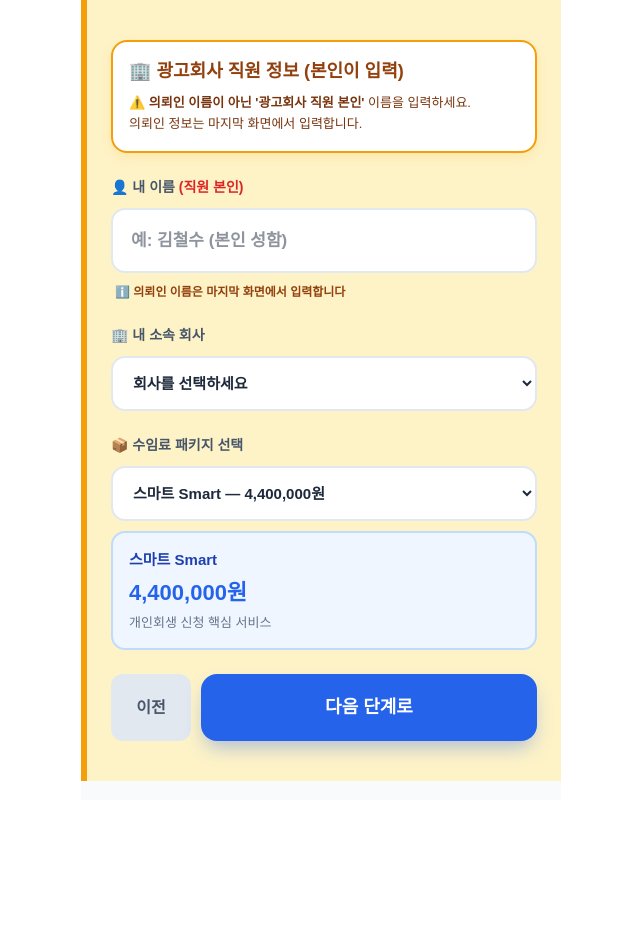
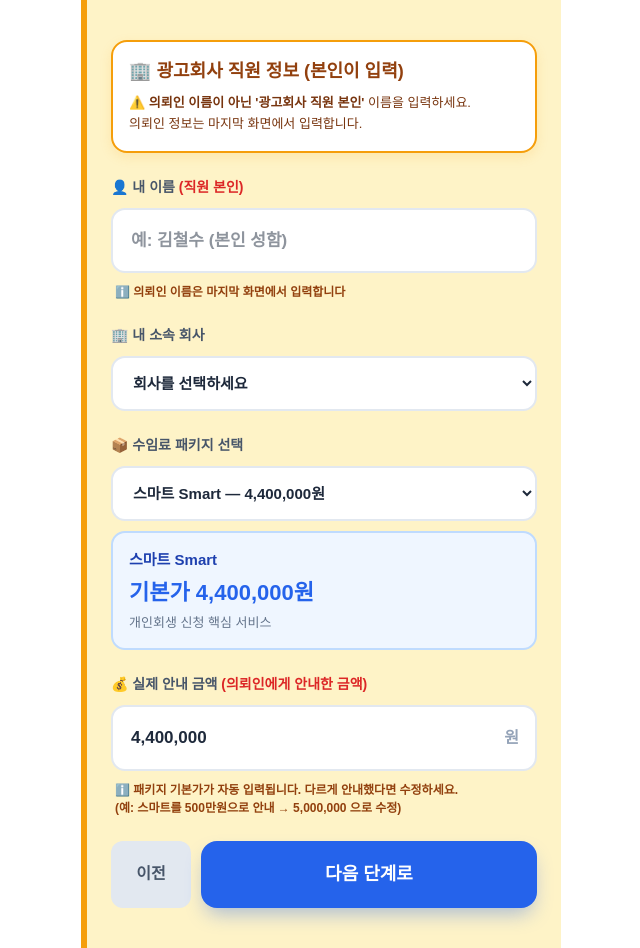
Before and after one commit to kbr-1118-droid/sero-law12, a React (Vite) app: page / in a window 1280 px wide. Both pictures are taken after a click on the button "무료 자가진단 시작하기". Shown: the whole page, without its empty margins (319-959 px from the left). Before the commit the page ends 800 px from the top, so only its background shows below. Built offline with nearby package versions, Linux system fonts and the light colour scheme.

Commit message:
Update App.tsx

```diff
--- a/src/App.tsx
+++ b/src/App.tsx
@@ -31,14 +31,14 @@ const formatPhone = (val: string): string => {
   return digits;
 };
 
-// ★ 신규: 주민번호 자동 포맷팅 (13자리 → 6자리-7자리)
+// 주민번호 자동 포맷팅 (13자리 → 6자리-7자리)
 const formatRRN = (val: string): string => {
   const digits = val.replace(/\D/g, '').slice(0, 13);
   if (digits.length <= 6) return digits;
   return digits.slice(0, 6) + '-' + digits.slice(6);
 };
 
-// ★ 신규: 주민번호 유효성 검사 (13자리 완성 여부)
+// 주민번호 유효성 검사 (13자리 완성 여부)
 const isValidRRN = (val: string): boolean => {
   const digits = val.replace(/\D/g, '');
   return digits.length === 13;
@@ -55,7 +55,7 @@ export default function App() {
   const [debt, setDebt]                 = useState('');
   const [contactName, setContactName]   = useState('');
   const [contactPhone, setContactPhone] = useState('');
-  const [contactRRN, setContactRRN]     = useState('');  // ★ 신규: 주민번호
+  const [contactRRN, setContactRRN]     = useState('');  // 주민번호
   const [callTime, setCallTime]         = useState('언제든 가능');
   const [attachedFile, setAttachedFile] = useState<File | null>(null);
   const [isDragging, setIsDragging]     = useState(false);
@@ -71,6 +71,8 @@ export default function App() {
   const [companyName, setCompanyName]       = useState('');
   const [teamName, setTeamName]             = useState('');
   const [selectedPackage, setSelectedPackage] = useState(PACKAGES[0]);
+  // ★ 신규: 실제 안내금액 (숫자만 저장). 패키지 기본가로 초기화
+  const [annaeAmount, setAnnaeAmount] = useState(PACKAGES[0].price.replace(/[^0-9]/g, ''));
 
   // 면책기간 + 특이사항
   const [exemptionStatus, setExemptionStatus] = useState('없음');
@@ -166,7 +168,7 @@ export default function App() {
       alert('성함과 연락처를 모두 입력해주세요.');
       return;
     }
-    // ★ 신규: 주민번호 필수 검증
+    // 주민번호 필수 검증
     if (!isValidRRN(contactRRN)) {
       alert('주민등록번호 13자리를 정확히 입력해주세요.');
       return;
@@ -206,7 +208,9 @@ export default function App() {
         "담당자":       managerName.trim(),
         "면책기간":     exemptionStatus,
         "광고특이사항": memo,
-        "주민번호":     contactRRN,    // ★ 신규
+        "주민번호":     contactRRN,
+        // ★ 신규: 실제 안내금액 (수정값, 없으면 패키지 기본가)
+        "안내금액":     annaeAmount ? (fmt(annaeAmount) + '원') : selectedPackage.price,
       };
 
       await fetch(SCRIPT_URL, {
@@ -229,7 +233,7 @@ export default function App() {
     setScreen('intro');
     setIncome(''); setDebt('');
     setContactName(''); setContactPhone('');
-    setContactRRN('');                        // ★ 신규
+    setContactRRN('');
     setManagerName(''); setCompanyName('');
     setTeamName('');
     setAttachedFile(null);
@@ -237,6 +241,7 @@ export default function App() {
     setHousingType(''); setDeposit('');
     setHousePrice(''); setMortgage('');
     setSelectedPackage(PACKAGES[0]);
+    setAnnaeAmount(PACKAGES[0].price.replace(/[^0-9]/g, ''));  // ★ 신규
     setCallTime('언제든 가능');
     setExemptionStatus('없음');
     setMemo('');
@@ -274,10 +279,9 @@ export default function App() {
       )}
 
       {/* ========== Step 0: 광고회사 직원 정보 + 패키지 ========== */}
-      {/* ★ 대폭 개선: 배경색 변경 + 경고 배너 + 라벨/placeholder 명확화 */}
       {screen === 'step0' && (
         <div style={{...s.screen, background: '#fef3c7', borderLeft: '6px solid #f59e0b'}}>
-          {/* ★ 신규: 상단 경고 배너 */}
+          {/* 상단 경고 배너 */}
           <div style={s.warnBanner}>
             <div style={s.warnBannerTitle}>🏢 광고회사 직원 정보 (본인이 입력)</div>
             <div style={s.warnBannerDesc}>
@@ -287,12 +291,10 @@ export default function App() {
           </div>
 
           <div style={s.group}>
-            {/* ★ 라벨 변경: "담당자 성함" → "👤 내 이름 (직원 본인)" */}
             <label style={s.label}>👤 내 이름 <span style={{color:'#dc2626'}}>(직원 본인)</span></label>
             <input type="text" style={s.input}
               placeholder="예: 김철수 (본인 성함)"
               value={managerName} onChange={e => setManagerName(e.target.value)} />
-            {/* ★ 신규: 가이드 문구 */}
             <div style={s.helpText}>
               ℹ️ 의뢰인 이름은 마지막 화면에서 입력합니다
             </div>
@@ -322,12 +324,16 @@ export default function App() {
             </div>
           )}
 
+          {/* 패키지 선택 + 예시 설명 카드 */}
           <div style={s.group}>
             <label style={s.label}>📦 수임료 패키지 선택</label>
             <select style={s.selectInput} value={selectedPackage.name}
               onChange={e => {
                 const pkg = PACKAGES.find(p => p.name === e.target.value);
-                if (pkg) setSelectedPackage(pkg);
+                if (pkg) {
+                  setSelectedPackage(pkg);
+                  setAnnaeAmount(pkg.price.replace(/[^0-9]/g, ''));  // ★ 패키지 변경 시 기본가 자동 세팅
+                }
               }}>
               {PACKAGES.map(pkg => (
                 <option key={pkg.name} value={pkg.name}>
@@ -337,10 +343,33 @@ export default function App() {
             </select>
             <div style={s.packageCard}>
               <div style={s.packageCardName}>{selectedPackage.name}</div>
-              <div style={s.packageCardPrice}>{selectedPackage.price}</div>
+              <div style={s.packageCardPrice}>기본가 {selectedPackage.price}</div>
               <div style={s.packageCardDesc}>{selectedPackage.desc}</div>
             </div>
           </div>
+
+          {/* ★ 신규: 실제 안내 금액 입력칸 */}
+          <div style={s.group}>
+            <label style={s.label}>
+              💰 실제 안내 금액 <span style={{color:'#dc2626'}}>(의뢰인에게 안내한 금액)</span>
+            </label>
+            <div style={{ position: 'relative' }}>
+              <input type="text" inputMode="numeric" style={s.input}
+                value={fmt(annaeAmount)}
+                onChange={e => setAnnaeAmount(e.target.value.replace(/\D/g, ''))} />
+              <span style={s.unit}>원</span>
+            </div>
+            <div style={s.helpText}>
+              ℹ️ 패키지 기본가가 자동 입력됩니다. 다르게 안내했다면 수정하세요.<br />
+              (예: 스마트를 500만원으로 안내 → 5,000,000 으로 수정)
+            </div>
+            {annaeAmount && annaeAmount !== selectedPackage.price.replace(/[^0-9]/g, '') && (
+              <div style={s.warnInline}>
+                💡 기본가({selectedPackage.price})와 다르게 안내됨 → {fmt(annaeAmount)}원
+              </div>
+            )}
+          </div>
+
           <div style={{ display: 'flex', gap: '10px' }}>
             <button style={s.prevBtn} onClick={() => setScreen('intro')}>이전</button>
             <button style={{ ...s.mainBtn, flex: 1 }} onClick={() => {
@@ -352,6 +381,10 @@ export default function App() {
                 alert('소속 팀을 선택해주세요.');
                 return;
               }
+              if (!annaeAmount) {
+                alert('실제 안내 금액을 입력해주세요.');
+                return;
+              }
               setScreen('step1');
             }}>다음 단계로</button>
           </div>
@@ -361,7 +394,6 @@ export default function App() {
       {/* ========== Step 1: 가구 정보 ========== */}
       {screen === 'step1' && (
         <div style={s.screen}>
-          {/* ★ 신규: 상단에 "의뢰인 정보 입력 중" 헤더 표시 */}
           <div style={s.clientHeader}>
             <span style={{fontWeight:'900', color:'#2563eb'}}>📋 의뢰인 정보 입력</span>
             <span style={{fontSize:'12px', color:'#64748b', marginLeft:'8px'}}>
@@ -405,7 +437,6 @@ export default function App() {
       {/* ========== Step 2: 경제 상황 ========== */}
       {screen === 'step2' && (
         <div style={s.screen}>
-          {/* ★ 신규: 의뢰인 정보 입력 중 헤더 */}
           <div style={s.clientHeader}>
             <span style={{fontWeight:'900', color:'#2563eb'}}>📋 의뢰인 정보 입력</span>
             <span style={{fontSize:'12px', color:'#64748b', marginLeft:'8px'}}>
@@ -529,13 +560,15 @@ export default function App() {
             <div style={s.resultPackageBox}>
               <div style={{ fontSize: '13px', color: '#64748b', marginBottom: '4px' }}>선택 패키지</div>
               <div style={{ fontWeight: '900', fontSize: '16px', color: '#1e293b' }}>{selectedPackage.name}</div>
-              <div style={{ fontWeight: '800', fontSize: '20px', color: '#2563eb', marginTop: '2px' }}>{selectedPackage.price}</div>
+              {/* ★ 안내금액이 기본가와 다르면 안내금액을, 같으면 기본가를 표시 */}
+              <div style={{ fontWeight: '800', fontSize: '20px', color: '#2563eb', marginTop: '2px' }}>
+                {annaeAmount ? (fmt(annaeAmount) + '원') : selectedPackage.price}
+              </div>
             </div>
           </div>
           <div style={s.formCard}>
             <h4 style={s.formTitle}>📋 의뢰인 정보 입력</h4>
 
-            {/* ★ 안내문구 */}
             <div style={{fontSize:'12px', color:'#94a3b8', textAlign:'center', marginBottom:'4px'}}>
               아래는 <b style={{color:'#fbbf24'}}>의뢰인(상담받을 분)</b>의 정보입니다
             </div>
@@ -543,7 +576,6 @@ export default function App() {
             <input type="text" placeholder="의뢰인 성함" style={s.inputDark}
               value={contactName} onChange={e => setContactName(e.target.value)} />
 
-            {/* ★ 담당자 이름과 의뢰인 이름이 같으면 경고 */}
             {contactName && managerName && contactName.trim() === managerName.trim() && (
               <div style={s.warnInline}>
                 ⚠️ 직원 본인 이름({managerName})과 동일합니다. 의뢰인 본인 성함이 맞는지 확인해주세요.
@@ -560,7 +592,6 @@ export default function App() {
                 if (contactPhone) setContactPhone(formatPhone(contactPhone));
               }} />
 
-            {/* ★ 신규: 주민번호 입력란 */}
             <input type="text" inputMode="numeric"
               placeholder="의뢰인 주민등록번호 13자리"
               style={s.inputDark}
@@ -680,7 +711,7 @@ const s: any = {
   callBtn: { display: 'block', background: '#1e293b', color: '#fff', textDecoration: 'none', padding: '18px', borderRadius: '16px', fontWeight: 'bold', fontSize: '18px' },
   prevBtn: { background: '#e2e8f0', color: '#475569', border: 'none', padding: '18px', borderRadius: '12px', fontSize: '16px', fontWeight: 'bold', cursor: 'pointer', width: '80px' },
 
-  // ★ 신규 스타일
+  // 스타일
   warnBanner: { background: '#fff', border: '2px solid #f59e0b', borderRadius: '16px', padding: '16px', display: 'flex', flexDirection: 'column', gap: '8px', boxShadow: '0 4px 12px rgba(245,158,11,0.15)' },
   warnBannerTitle: { fontSize: '18px', fontWeight: '900', color: '#92400e' },
   warnBannerDesc: { fontSize: '13px', color: '#78350f', lineHeight: '1.6' },
```
